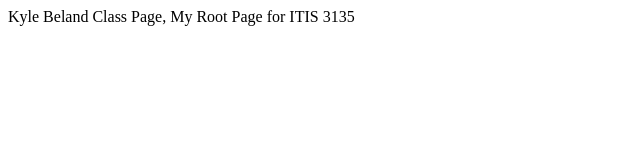
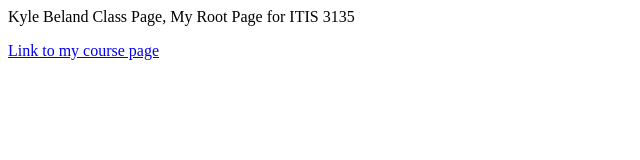
Before and after one commit to kylebeland7git/kylebeland7git.github.io, a plain HTML site: page index.html in a window 1280 px wide. Shown: the whole page, without its empty margins (0-640 px from the left). Drawn offline with Linux system fonts and the light colour scheme.

Commit message:
Messed up

```diff
--- a/index.html
+++ b/index.html
@@ -1,2 +1,4 @@
 <header>Kyle Beland Class Page, My Root Page for ITIS 3135</header>
-<p><a href="https://kylebeland7git.github.io/itis3135/>Link to my course page"</a></p>
+<p>
+    <a href="https://kylebeland7git.github.io/itis3135/">Link to my course page</a>
+</p>
```
